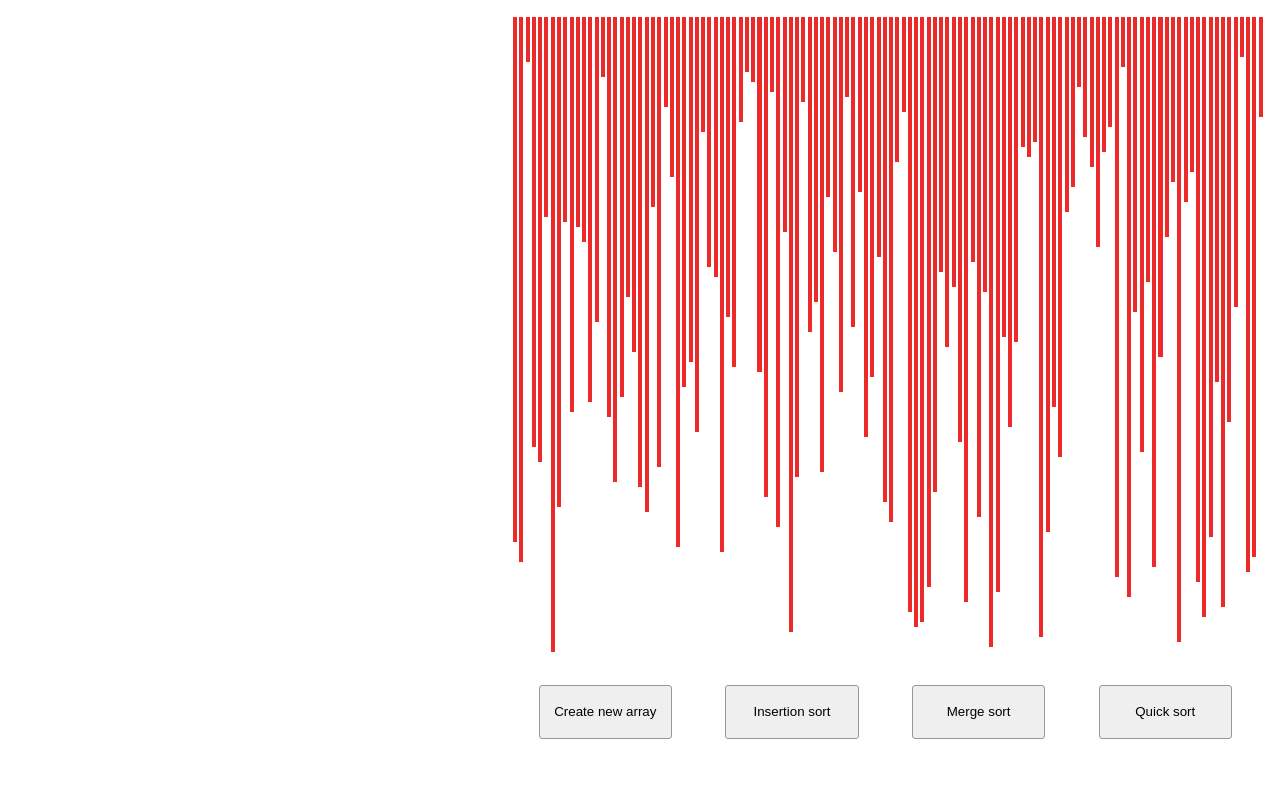
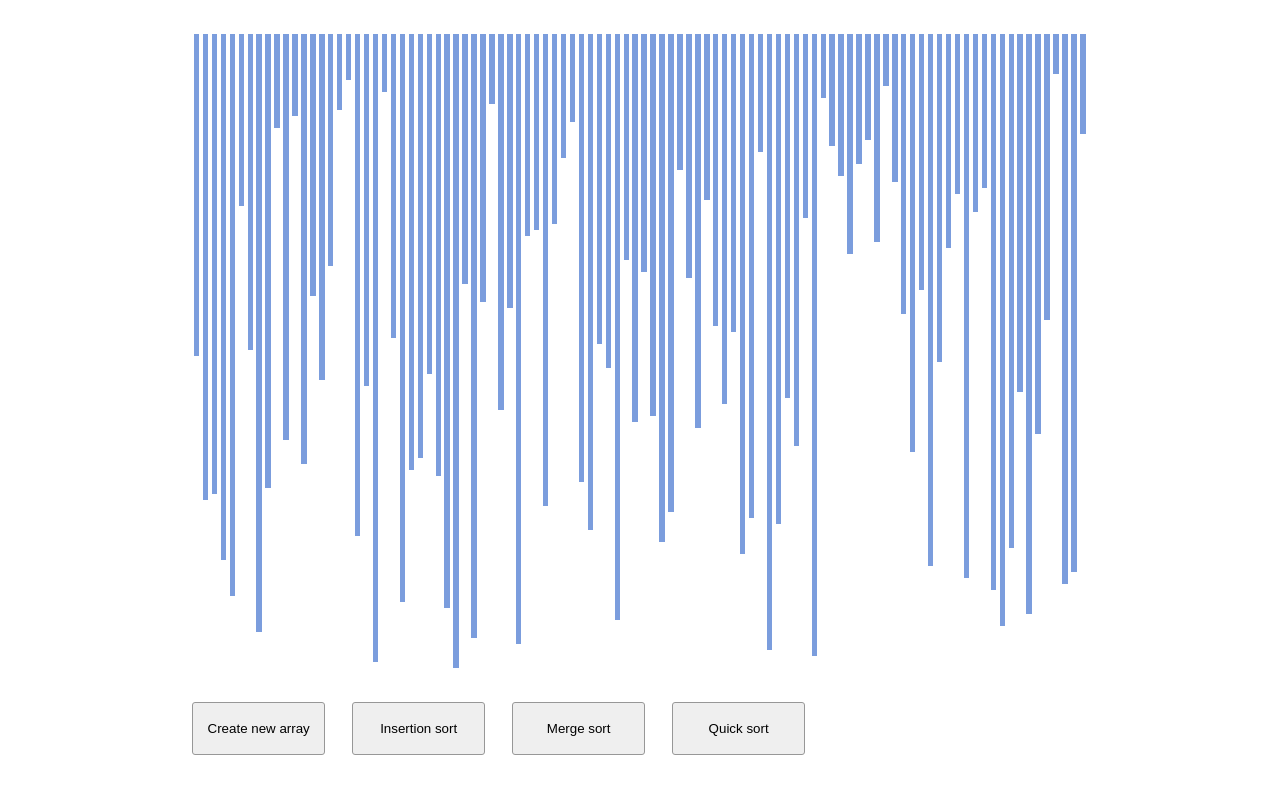
Before and after one commit to msmfa/sorting-visualiser, a React (Create React App) app: page / in a window 1280 px wide. Shown: the top 794 px of the page. Built offline with nearby package versions, Linux system fonts and the light colour scheme.

Commit message:
Flex-centred everything - basic functionality complete

```diff
--- a/src/App.css
+++ b/src/App.css
@@ -5,10 +5,8 @@
 }
 
 .visualiser-container {
-  display: flex;
-  flex-direction: column;
-  min-height: 90vh;
-  margin: 1em 1em 1em 40vw;
+  width: 70vw;
+  margin: 2em 12em;
 }
 
 .array-container {
@@ -16,14 +14,14 @@
 }
 
 .array-bar {
-  background-color: rgb(236, 42, 42);
-  margin: 0.15%;
+  background-color: rgb(123, 157, 221);
+  margin: 0.2%;
 }
 
 .app-container ul {
   display: flex;
+  position: fixed;
   list-style-type: none;
-  position: fixed;
   margin: 2em 0;
 }
 
@@ -32,5 +30,5 @@
   width: 10em;
   height: 4em;
   border-radius: 3px;
-  margin: 0 2em;
+  margin: 0 2em 0 0;
 }
--- a/src/App.js
+++ b/src/App.js
@@ -5,12 +5,12 @@ import { MergeSortAlgo } from "./components/MergeSort";
 import { QuickSortAlgo } from "./components/QuickSort";
 import "./App.css";
 
-const arrayLength = 120;
+const arrayLength = 100;
 const minNumb = 5;
 const maxNum = 80;
-const timeDelay = 8;
-const sortingColour = "blue";
-const sortingCompleteColour = "black";
+const timeDelay = 5;
+const sortingColour = "red";
+const sortingCompleteColour = "blue";
 
 function App() {
   return (
@@ -80,7 +80,7 @@ function DisplayArray() {
     }, timeDelay);
     setTimeout(() => {
       arrayBarStyle.backgroundColor = "";
-    }, timeDelay * 1);
+    }, timeDelay * 2);
   }
 
   function animateSortedArray() {
@@ -122,7 +122,7 @@ function DisplayArray() {
   return (
     <div className="visualiser-container">
       <div className="array-container" ref={containerRef}>
-        {arr.map((bar, index) => (
+        {arr.map(bar => (
           <div
             className="array-bar"
             style={{
```
